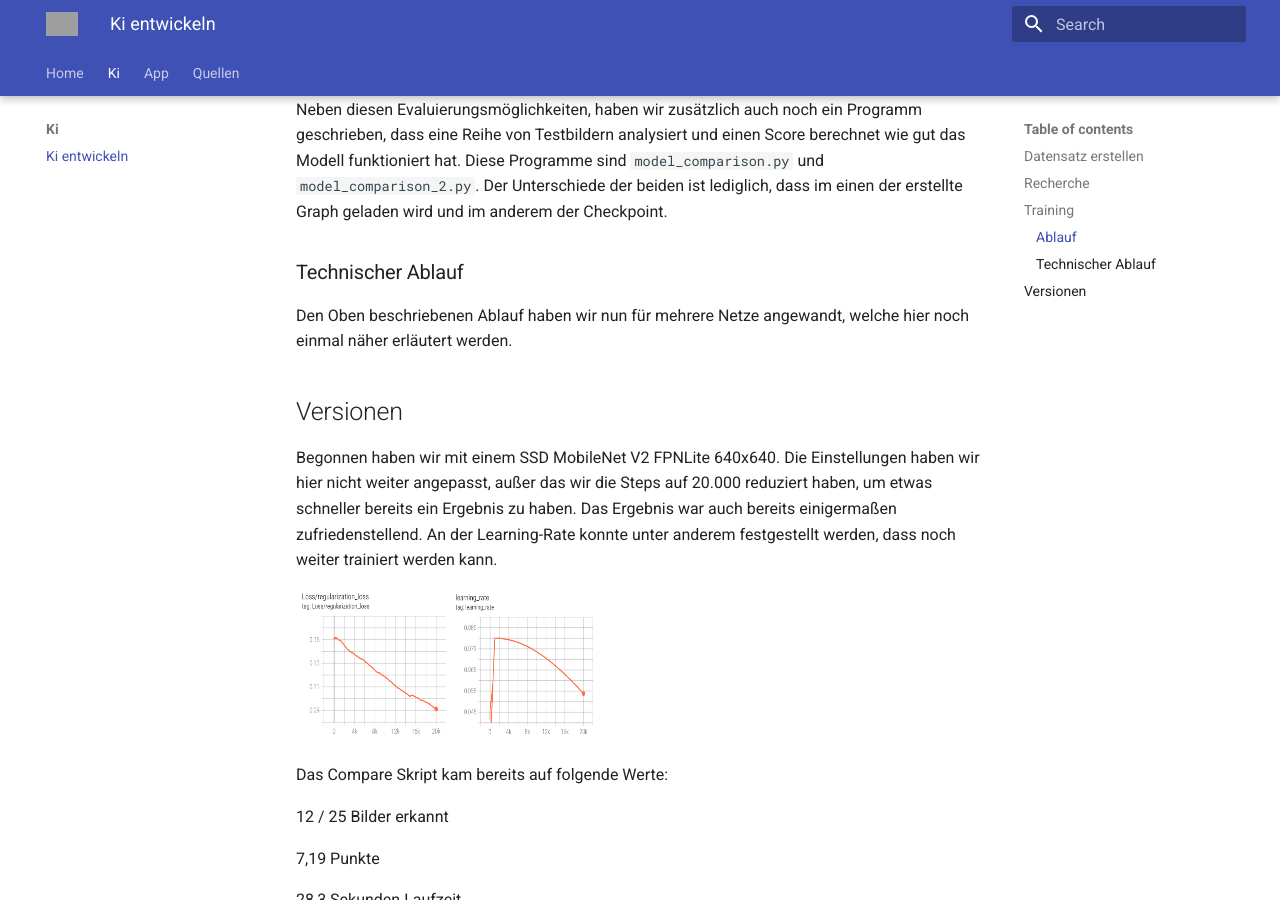
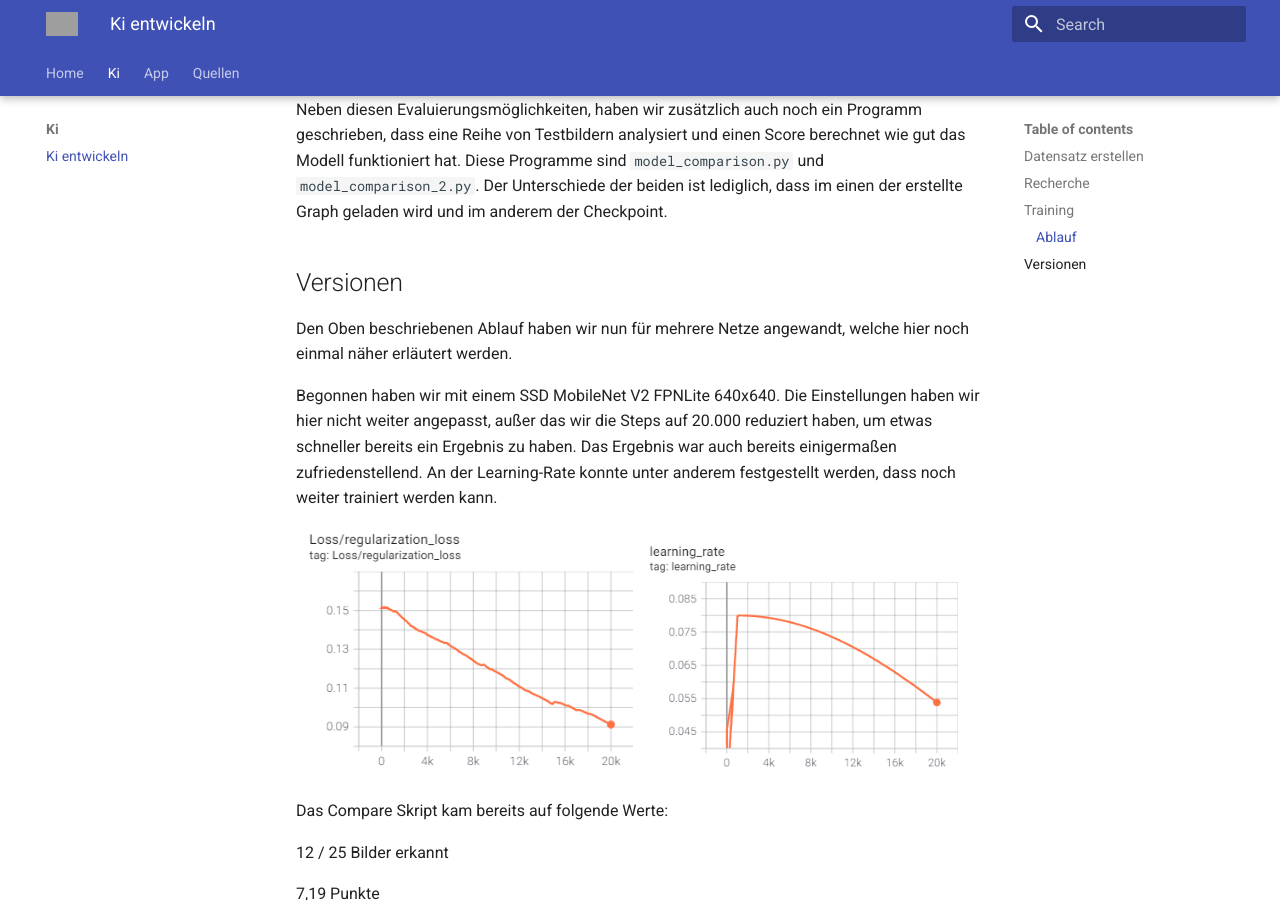
Before and after one commit to GDKI-WS20-T04/traffic-sign-detection, an MkDocs documentation site: the page built from docs/ki/index.md, in a window 1280 px wide and 900 px high, scrolled down 3669 px. Built offline with MkDocs 1.6.1 and Material for MkDocs 9.7.7, drawn with Linux system fonts in a browser that asks for light colours; grey boxes are pictures that could not be loaded.

Commit message:
better image locations
Former-commit-id: a9e644648950f5bd9e6813e5eaef38c68e905e8c

````diff
--- a/docs/ki/index.md
+++ b/docs/ki/index.md
@@ -62,8 +62,8 @@ alle Labels definiert die das Netz später erkennen soll. Ein Eintrag könnte so
 ```js
 item;
 {
-  id: 1;
-  name: "zwanzig";
+    id: 1;
+    name: "zwanzig";
 }
 ```
 
@@ -143,19 +143,17 @@ Testbildern analysiert und einen Score berechnet wie gut das Modell funktioniert
 sind `model_comparison.py` und `model_comparison_2.py`. Der Unterschiede der beiden ist lediglich, dass im einen der
 erstellte Graph geladen wird und im anderem der Checkpoint.
 
-### Technischer Ablauf
+## Versionen
 
 Den Oben beschriebenen Ablauf haben wir nun für mehrere Netze angewandt, welche hier noch einmal näher erläutert werden.
-
-## Versionen
 
 Begonnen haben wir mit einem SSD MobileNet V2 FPNLite 640x640. Die Einstellungen haben wir hier nicht weiter angepasst,
 außer das wir die Steps auf 20.000 reduziert haben, um etwas schneller bereits ein Ergebnis zu haben. Das Ergebnis war
 auch bereits einigermaßen zufriedenstellend. An der Learning-Rate konnte unter anderem festgestellt werden, dass noch
 weiter trainiert werden kann.
 
-![](../assets/images/Model1_1.png){: style="height:150px;width:150px"}
-![](../assets/images/Model1_2.png){: style="height:150px;width:150px"}
+![](../assets/images/Model1_1.png){: style="width:49%"}
+![](../assets/images/Model1_2.png){: style="width:49%"}
 
 Das Compare Skript kam bereits auf folgende Werte:
 
@@ -167,8 +165,8 @@ Das Compare Skript kam bereits auf folgende Werte:
 
 Hier 2 Beispiel Bilder:
 
-![](../assets/images/Model1_3.jpg){: style="height:150px;width:150px"}
-![](../assets/images/Model1_4.jpg){: style="height:150px;width:150px"}
+![](../assets/images/Model1_3.jpg){: style="width:80%"}
+![](../assets/images/Model1_4.jpg){: style="width:80%"}
 
 Das Zone 30 Ende Schild wurde zwar falsch erkannt, aber auch nur mit einer sehr geringen Wahrscheinlichkeit. Das
 Dreißiger Schild wurde ebenfalls zwar erkannt aber auch noch relativ unsicher.
@@ -177,8 +175,8 @@ Nachdem das erste SSD MobileNet V2 FPNLite 640x640 mit 20.000 Schritten schon gu
 Trainingsverlauf gesehen hatten das noch potenzial besteht, haben wir das Model erneut durchlaufen lassen. Dieses Mal
 dann aber mit 50.000 Steps. Auch hier wieder der Trainingsverlauf im Tensor-Board:
 
-![](../assets/images/Model2_1.png){: style="height:150px;width:150px"}
-![](../assets/images/Model2_2.png){: style="height:150px;width:150px"}
+![](../assets/images/Model2_1.png){: style="width:49%"}
+![](../assets/images/Model2_2.png){: style="width:49%"}
 
 Das Compare Skript kam bereits auf deutlich bessere Werte:
 
@@ -190,8 +188,8 @@ Das Compare Skript kam bereits auf deutlich bessere Werte:
 
 Auch hier wieder die zwei Beispiel Bilder:
 
-![](../assets/images/Model2_3.jpg){: style="height:150px;width:150px"}
-![](../assets/images/Model2_4.jpg){: style="height:150px;width:150px"}
+![](../assets/images/Model2_3.jpg){: style="width:80%"}
+![](../assets/images/Model2_4.jpg){: style="width:80%"}
 
 Wie man erkennt werden die beiden Bilder schon deutlich sicherer und jetzt auch richtig erkannt als zuvor. Jedoch
 besteht hier noch Verbesserungspotenzial. An der Lernrate haben wir jedoch festgestellt das noch mehr Steps zu nichts
@@ -200,7 +198,7 @@ mehr geführt hätten.
 Als Nächstes haben wir dann ein Faster R-CNN ResNet101 V1 640x640 versucht. Hier sind wir aber leider auf das Problem
 gestoßen, dass die RTX 2070 nicht genug Video-RAM besitzt, um das Training durchzuführen.
 
-![](../assets/images/Model3_1.png){: style="height:150px;width:150px"}
+![](../assets/images/Model3_1.png){: style="width:100%"}
 
 Als alternative hätten wir das Netz auch auf Google Colab berechnen lassen können. Wir haben uns dann aber dafür
 entschieden ein Faster R-CNN ResNet50 V1 640x640 zu nutzen. Dieses funktioniert auch mit nur 8 GB Video-RAM. Dieses Netz
@@ -208,8 +206,8 @@ hat jedoch nicht wirklich funktioniert, was mitunter auch daran liegen könnte,
 Datensatz mit nur 1000 Bilder hatten. Die Lernrate klingt zwar plausibel, ist aber längst nicht so hoch wie beim SSD
 MobileNet.
 
-![](../assets/images/Model4_1.png){: style="height:150px;width:150px"}
-![](../assets/images/Model4_2.png){: style="height:150px;width:150px"}
+![](../assets/images/Model4_1.png){: style="width:49%"}
+![](../assets/images/Model4_2.png){: style="width:49%"}
 
 Das Compare Skript kam auf folgende ernüchternde Werte:
 
@@ -229,8 +227,8 @@ haben wir dann das SSD MobileNet V2 FPNLite 640x640 noch einmal trainiert. Die R
 einmal verbessert. Der Trainingsverlauf war identisch mit dem vorherigem SSD MobileNet. Die Resultate der Testbilder
 haben sich zudem noch einmal verbessert:
 
-![](../assets/images/Model5_1.jpg){: style="height:150px;width:150px"}
-![](../assets/images/Model5_2.jpg){: style="height:150px;width:150px"}
+![](../assets/images/Model5_1.jpg){: style="width:80%"}
+![](../assets/images/Model5_2.jpg){: style="width:80%"}
 
 Auch das Compare Skript hat dieses Netz noch einmal bessert bewertet:
 
@@ -245,8 +243,8 @@ einer geringeren Pixelanzahl trainieren. Dabei haben wir uns für ein SSD Mobile
 aber bereits vor dem Training unsicher, ob das Netz überhaupt funktionieren kann, da bei diesen wenigen Pixeln nicht
 viel zu erkennen ist. Dies hat sich dann auch im Trainingsverlauf dargelegt.
 
-![](../assets/images/Model6_1.png){: style="height:150px;width:150px"}
-![](../assets/images/Model6_2.png){: style="height:150px;width:150px"}
+![](../assets/images/Model6_1.png){: style="width:49%"}
+![](../assets/images/Model6_2.png){: style="width:49%"}
 
 Auch das Compare Skript hat ergeben, dass das Netz nicht wirklich funktioniert:
 0 / 25 Bilder
````
